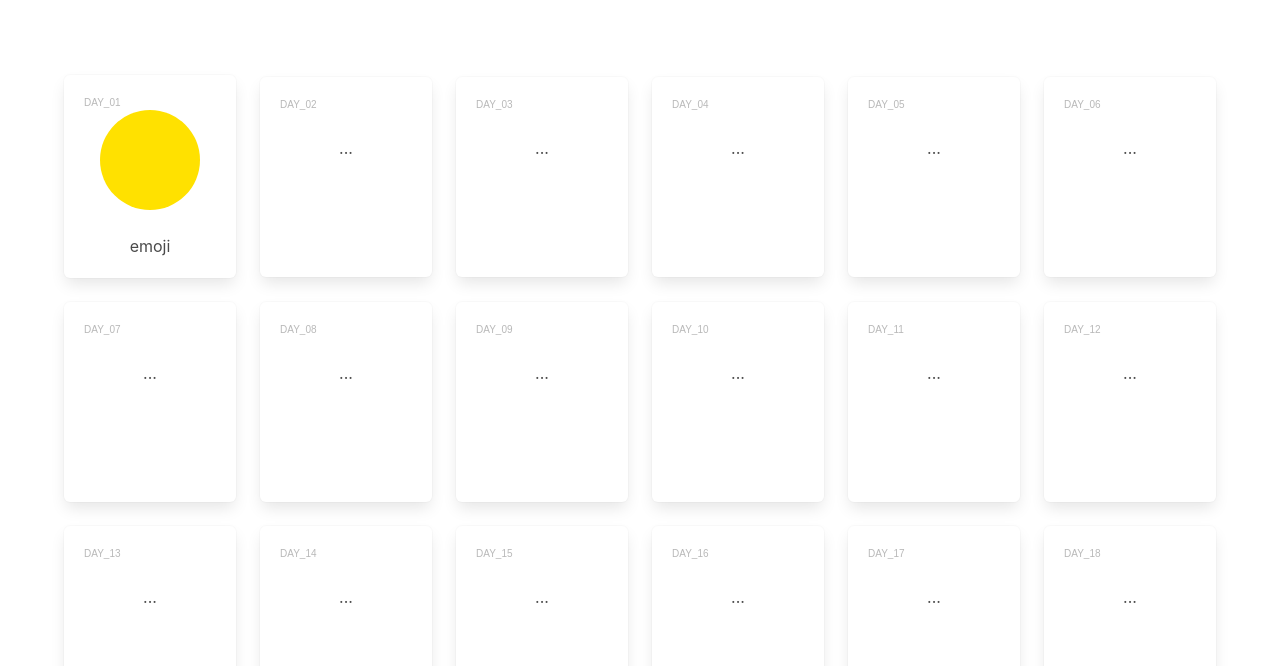
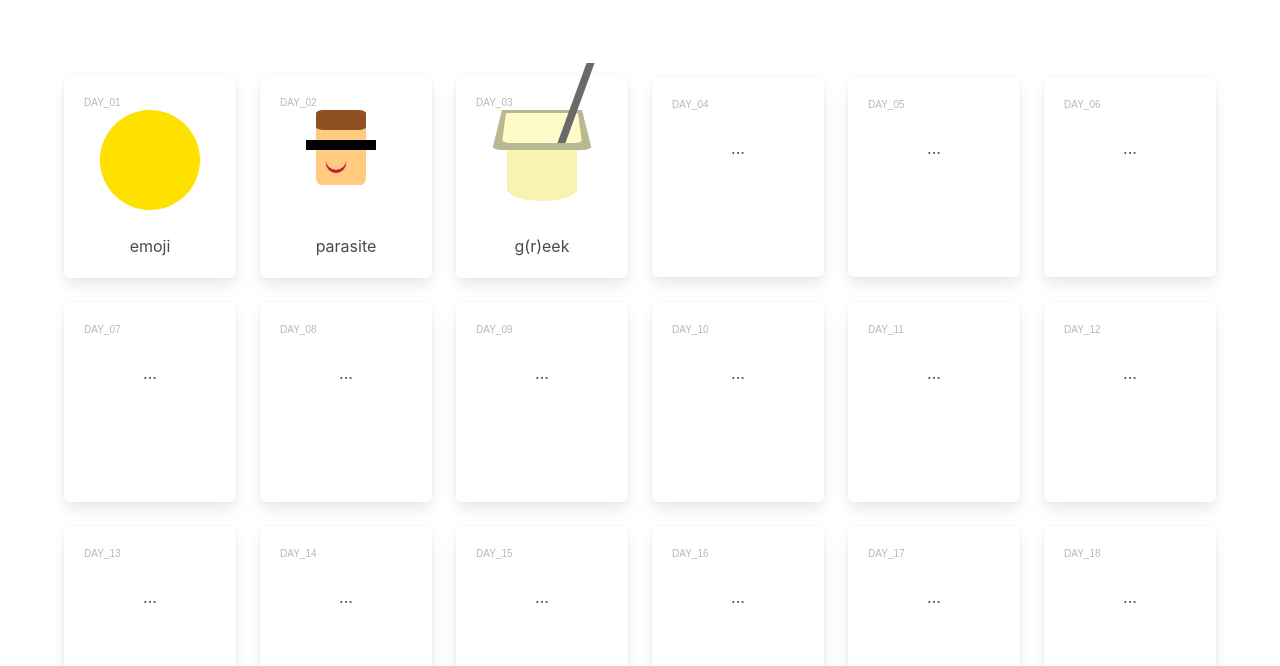
Before and after one commit to wendrul/42csstober, a plain HTML site: page index.html in a window 1280 px wide. Shown: the part 134-800 px from the top of the page. Drawn offline with nearby package versions, Linux system fonts and the light colour scheme.

Commit message:
Day 2 and 3

```diff
--- a/index.html
+++ b/index.html
@@ -33,15 +33,24 @@
                 <div class="column">
                     <div class="box day-container">
                         <div class="silent-small-text">DAY_02</div>
-                        <div id="day02" class="m-auto"></div>
-                        <div class="has-text-centered pt-5">...</div>
+                        <div id="day02" class="m-auto">
+                            <div class="head"></div>
+                            <div class="censor"></div>
+                            <div class="hair"></div>
+                            <div class="mouth"></div>
+                        </div>
+                        <div class="has-text-centered pt-5">parasite</div>
                     </div>
                 </div>
                 <div class="column">
                     <div class="box day-container">
                         <div class="silent-small-text">DAY_03</div>
-                        <div id="day03" class="m-auto"></div>
-                        <div class="has-text-centered pt-5">...</div>
+                        <div id="day03" class="m-auto">
+                            <div class="lid"></div>
+                            <div class="spoon"></div>
+                            <div class="body"></div>
+                        </div>
+                        <div class="has-text-centered pt-5">g(r)eek</div>
                     </div>
                 </div>
                 <div class="column">
--- a/style.css
+++ b/style.css
@@ -18,5 +18,102 @@ body {
   height: 100px;
   background: rgb(255, 225, 0);
   border-radius: 50%;
-    position: 0;
 }
+
+#day02 {
+  /* background: rgb(255, 225, 0); */
+  width: 100px;
+  height: 100px;
+}
+
+#day02 .head {
+  width: 50px;
+  height: 75px;
+  margin-left: 20px;
+  background: rgb(255, 204, 127);
+  border-radius: 10%;
+}
+
+#day02 .censor {
+  width: 70px;
+  height: 10px;
+  margin-top: -45px;
+  margin-left: 10px;
+  background-color: black;
+  border-radius: 0%;
+}
+
+#day02 .hair {
+  width: 50px;
+  height: 20px;
+  margin-top: -40px;
+  margin-left: 20px;
+  background: rgb(144, 81, 34);
+  border-radius: 15%;
+}
+
+#day02 .mouth {
+  width: 20px;
+  height: 20px;
+  border-radius: 50%;
+  margin-left: 30px;
+  margin-top: 20px;
+  box-shadow: 0px 3px 1px 0 rgb(194, 16, 57);
+}
+
+#day03 {
+  /* background: rgb(255, 225, 0); */
+  width: 100px;
+  height: 100px;
+}
+
+#day03 .lid {
+  border-bottom: 40px solid rgb(186, 184, 145);
+  border-left: 10px solid transparent;
+  border-right: 10px solid transparent;
+  border-radius: 10%;
+  height: 0;
+  width: 100px;
+}
+
+#day03 .lid::after {
+  border-bottom: 30px solid rgb(255, 251, 201);
+  margin-top: 3px;
+  border-left: 4px solid transparent;
+  border-right: 4px solid transparent;
+  border-radius: 10%;
+  height: 0;
+  width: 80px;
+  position: absolute;
+  content: "";
+}
+
+#day03 .body {
+  background: rgb(248, 243, 176);
+  margin-left: 15px;
+  width: 70px;
+  height: 40px;
+}
+
+#day03 .body::after {
+  /* background: rgb(48, 34, 34); */
+  background: rgb(248, 243, 176);
+  margin-left: 0px;
+  width: 70px;
+  height: 24px;
+  margin-top: 27px;
+  border-radius: 50%;
+  position: absolute;
+  content: "";
+}
+
+#day03 .spoon::after {
+  height: 80px;
+  transform: skew(-20deg);
+  background: rgb(106, 106, 106);
+  margin-top: -87px;
+  margin-left: 80px;
+  width: 8px;
+  position: absolute;
+  content: "";
+}
```
Lines whose indentation alone changed are shown as unchanged.
